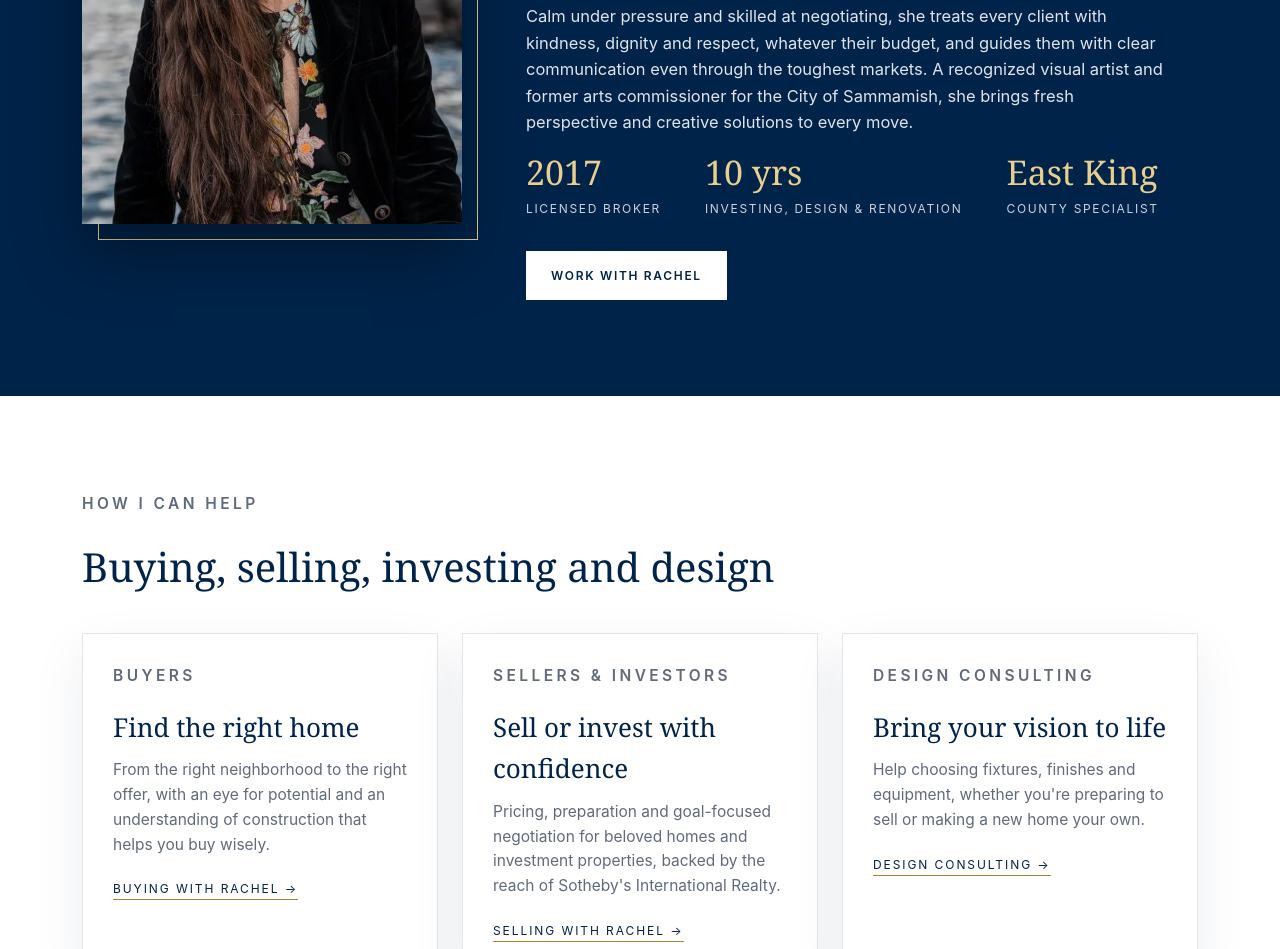
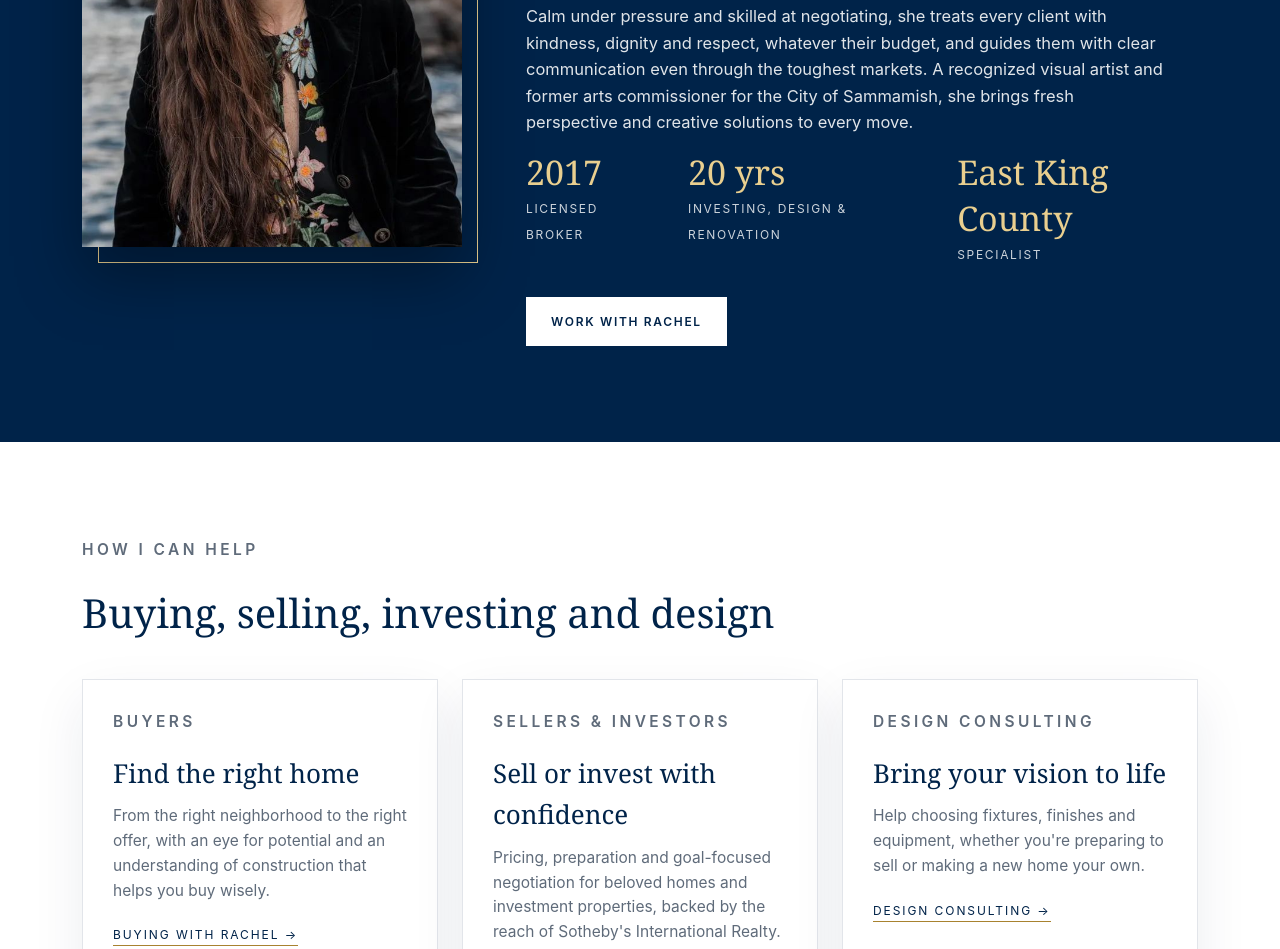
Before and after one commit to inchurl2564/seattleneighborhood, a plain HTML site: page index.html in a window 1280 px wide. Shown: the part 2102-3051 px from the top of the page. Drawn offline with Linux system fonts and the light colour scheme.

Commit message:
Meet Rachel: 20 yrs investing, design & renovation; East King County specialist
Co-Authored-By: Claude Opus 5.5 <noreply@anthropic.com>
Claude-Session: https://claude.ai/code/session_01UjDryhGExWE8ssoik5AUFA

```diff
--- a/index.html
+++ b/index.html
@@ -259,7 +259,7 @@ footer a{color:inherit;border-bottom:1px solid rgba(233,207,143,.4)}
     <h2>Home is a foundation, a sense of belonging, and a reflection of who we are.</h2>
     <p>Rachel's career in real estate is rooted in more than a decade of hands-on experience. Before becoming a licensed broker in Washington in 2017, she spent ten years as a real estate investor, designer and project manager for residential renovations, so she knows what it takes to see a property's potential and avoid costly mistakes.</p>
     <p class="more">Calm under pressure and skilled at negotiating, she treats every client with kindness, dignity and respect, whatever their budget, and guides them with clear communication even through the toughest markets. A recognized visual artist and former arts commissioner for the City of Sammamish, she brings fresh perspective and creative solutions to every move.</p>
-    <div class="stats"><div><b>2017</b><span>Licensed broker</span></div><div><b>10 yrs</b><span>Investing, design &amp; renovation</span></div><div><b>East King</b><span>County specialist</span></div></div>
+    <div class="stats"><div><b>2017</b><span>Licensed broker</span></div><div><b>20 yrs</b><span>Investing, design &amp; renovation</span></div><div><b>East King County</b><span>Specialist</span></div></div>
     <button class="readmore" type="button" onclick="this.closest('.about').classList.add('expanded');this.remove()">Read more about Rachel</button>
     <a class="btn light" href="#contact">Work with Rachel</a>
   </div>
```
Also changed, not shown: site_home.html (+1 -1 lines).
